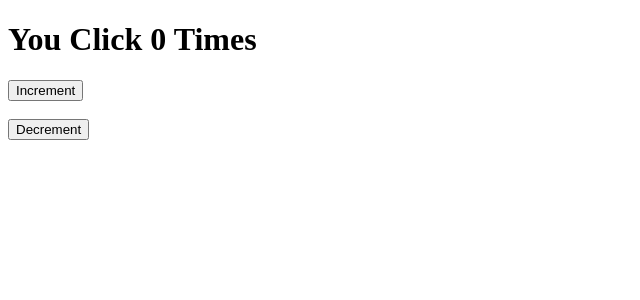
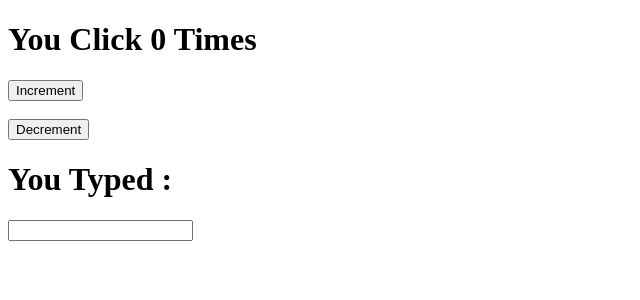
Before and after one commit to Nasir-afridi/React_Hooks, a React (Vite) app in the folder React-Hooks/: page / in a window 1280 px wide. Shown: the top 300 px of the page, without its empty margins (0-640 px from the left). Built offline with nearby package versions, Linux system fonts and the light colour scheme.

Commit message:
add controlled input with live text display

```diff
--- a/React-Hooks/src/01-UseState.jsx
+++ b/React-Hooks/src/01-UseState.jsx
@@ -2,6 +2,7 @@
 
 const UseState = () => {
     const [count, setCount] = useState(0);
+    const [text, setText] = useState('');
 
     function increment () {
         setCount(count + 1)
@@ -16,6 +17,9 @@
     <br />
     <br />
     <button onClick={decrement}>Decrement</button>
+
+    <h1>You Typed : {text}</h1>
+    <input type="text" onChange={(e) => setText(e.target.value)}/>
     </>
   )
 }
```
